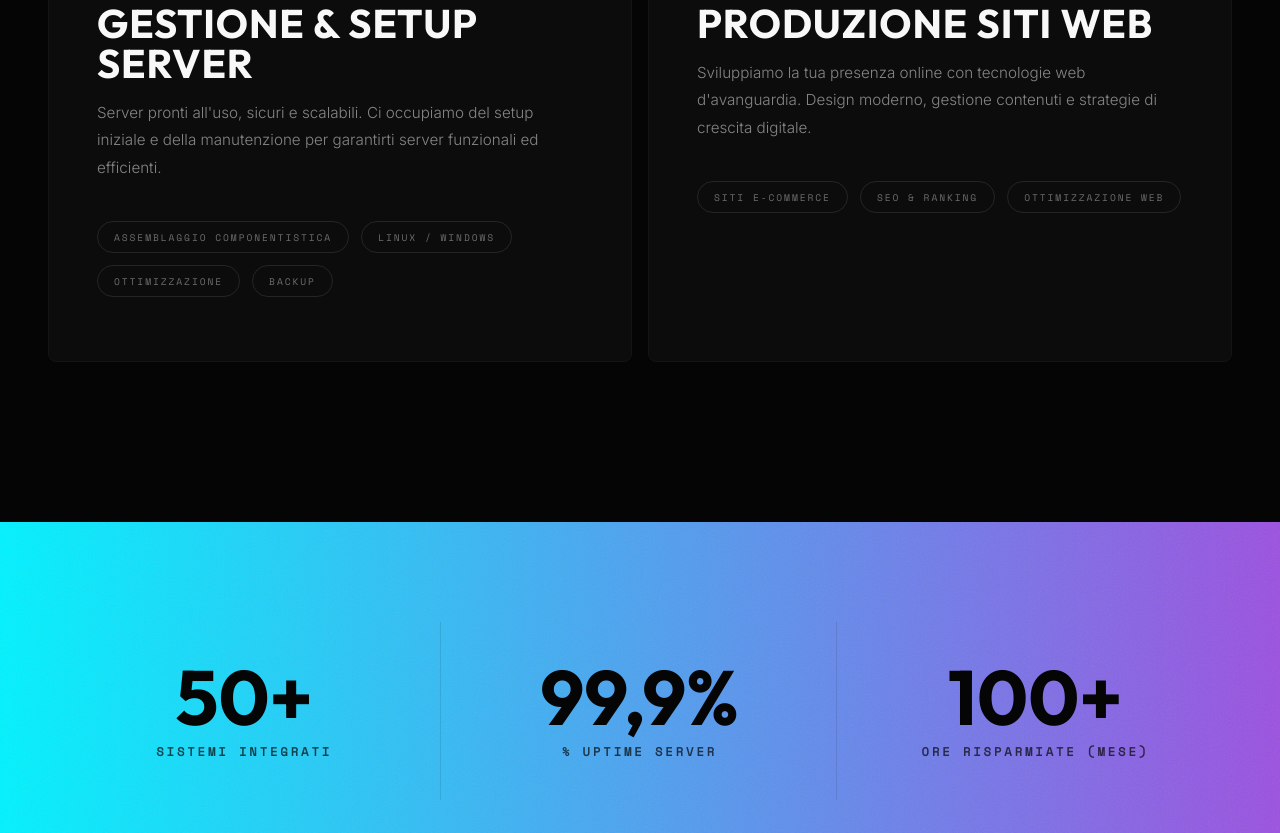
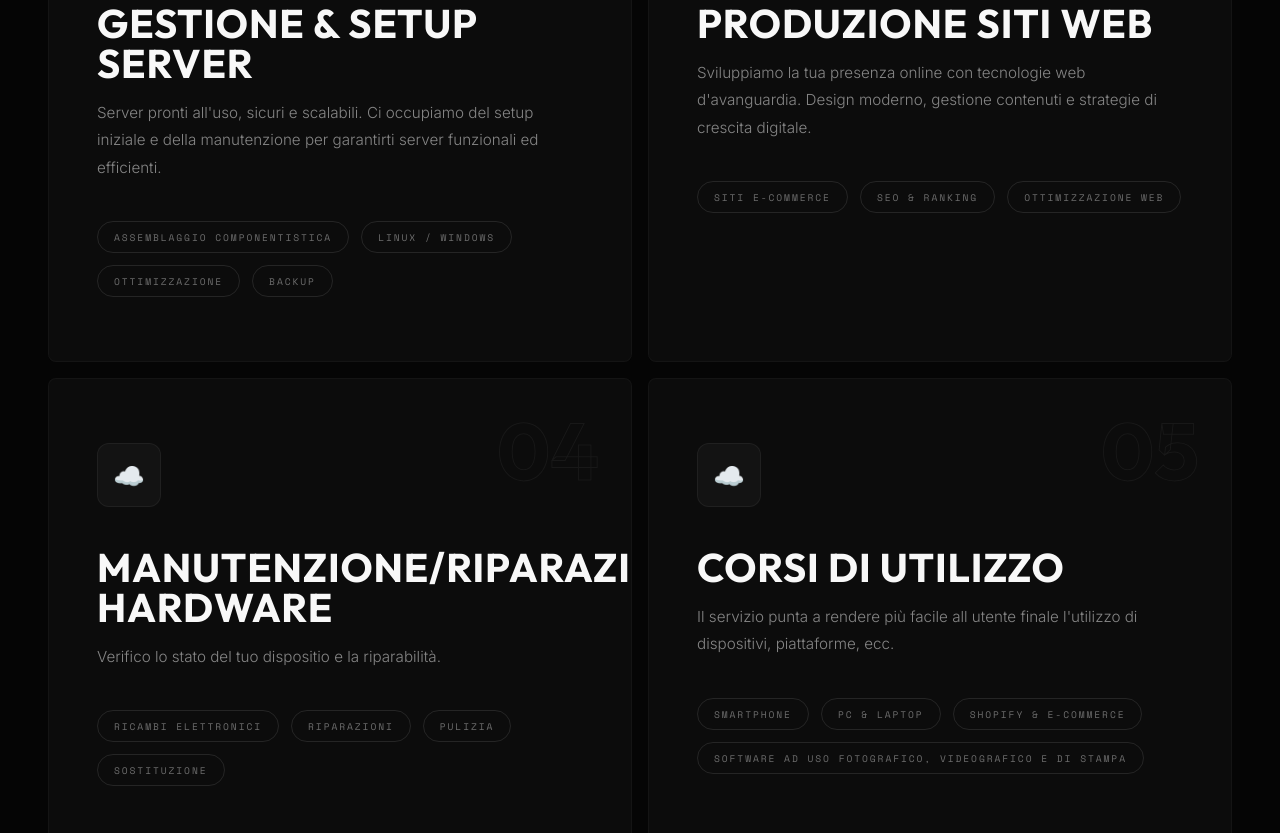
Before and after one commit to Zancus92/ZANCOProduzioni, a website built with Vite: page index.html in a window 1280 px wide. Shown: the part 1967-2800 px from the top of the page. Built offline with nearby package versions, Linux system fonts and the light colour scheme; some packages are replaced by stand-ins of ours.

Commit message:
Add services

```diff
--- a/index.html
+++ b/index.html
@@ -152,6 +152,34 @@
         <span class="tag">Seo & Ranking</span>
         <!--<span class="tag">Firewall</span>-->
         <span class="tag">Ottimizzazione Web</span>
+      </div>
+      <div class="service-arrow">↗</div>
+    </div>
+
+    <div class="service-card reveal reveal-delay-4">
+      <div class="service-num">04</div>
+      <div class="service-icon">☁️</div>
+      <h3 class="service-name">Manutenzione/Riparazione Hardware</h3>
+      <p class="service-desc">Verifico lo stato del tuo dispositio e la riparabilità.</p>
+      <div class="service-tags">
+        <span class="tag">Ricambi Elettronici</span>
+        <span class="tag">Riparazioni</span>
+        <span class="tag">Pulizia</span>
+        <span class="tag">Sostituzione</span>
+      </div>
+      <div class="service-arrow">↗</div>
+    </div>
+
+    <div class="service-card reveal reveal-delay-5">
+      <div class="service-num">05</div>
+      <div class="service-icon">☁️</div>
+      <h3 class="service-name">Corsi di utilizzo</h3>
+      <p class="service-desc">Il servizio punta a rendere più facile all utente finale l'utilizzo di dispositivi, piattaforme, ecc.</p>
+      <div class="service-tags">
+        <span class="tag">Smartphone</span>
+        <span class="tag">PC & Laptop</span>
+        <span class="tag">Shopify & E-Commerce</span>
+        <span class="tag">Software ad uso fotografico, videografico e di stampa</span>
       </div>
       <div class="service-arrow">↗</div>
     </div>
```
